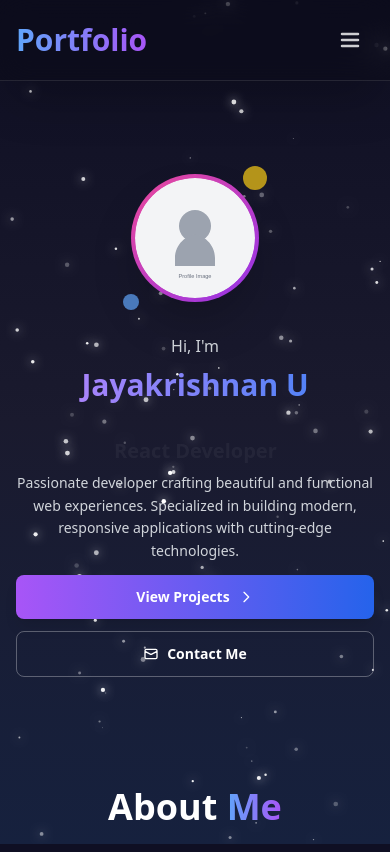
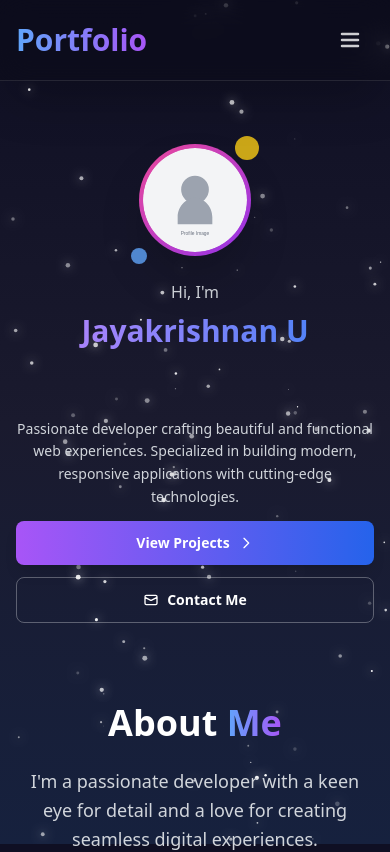
Before and after one commit to jayakrishnan321/portfolio-jk, a React (Create React App) app: page / in a window 390 px wide. Shown: the top 852 px of the page. Built offline with nearby package versions, Linux system fonts and the light colour scheme.

Commit message:
the huge gap is eliminated in desktop view

```diff
--- a/src/components/Hero.js
+++ b/src/components/Hero.js
@@ -5,14 +5,14 @@ const Hero = () => {
   return (
     <section
       id="home"
-      className="min-h-[80vh] sm:min-h-[85vh] md:min-h-screen flex items-center px-4 sm:px-6 md:px-8 py-8 sm:py-12 md:py-0"
+      className="flex items-center px-4 sm:px-6 md:px-8 py-12 sm:py-16 md:py-20 min-h-[70vh] sm:min-h-[80vh] lg:min-h-screen"
     >
       <div className="max-w-7xl mx-auto w-full">
         <div className="grid grid-cols-1 md:grid-cols-2 gap-6 sm:gap-8 md:gap-12 items-center">
           {/* Left Section - Text Content */}
           <div className="text-white space-y-3 sm:space-y-4 md:space-y-6 text-center md:text-left order-2 md:order-1">
             <div className="space-y-2 sm:space-y-3">
-              <p className="text-base sm:text-lg md:text-xl text-gray-300 font-medium pt-2 sm:pt-0">
+              <p className="text-base sm:text-lg md:text-xl text-gray-300 font-medium pt-0">
                 Hi, I'm
               </p>
               <h1 className="text-3xl sm:text-4xl md:text-5xl lg:text-6xl font-bold bg-gradient-to-r from-purple-400 to-blue-500 bg-clip-text text-transparent leading-tight">
@@ -68,7 +68,7 @@ const Hero = () => {
           {/* Right Section - Profile Image */}
           <div className="flex justify-center md:justify-end mt-4 sm:mt-6 md:mt-0 order-1 md:order-2">
             <div className="relative">
-              <div className="w-32 h-32 sm:w-40 sm:h-40 md:w-48 md:h-48 lg:w-80 lg:h-80 rounded-full bg-gradient-to-br from-pink-500 to-purple-600 flex items-center justify-center shadow-2xl p-1">
+              <div className="w-28 h-28 sm:w-36 sm:h-36 md:w-48 md:h-48 lg:w-80 lg:h-80 rounded-full bg-gradient-to-br from-pink-500 to-purple-600 flex items-center justify-center shadow-2xl p-1">
                 <div className="w-full h-full rounded-full overflow-hidden">
                   <img
                     src="/assets/images/profile-placeholder.svg"
@@ -81,7 +81,7 @@ const Hero = () => {
                   />
                   <div className="w-full h-full bg-gray-300 flex items-center justify-center hidden">
                     <svg
-                      className="w-24 h-24 sm:w-28 sm:h-28 md:w-32 md:h-32 text-gray-500"
+                      className="w-20 h-20 sm:w-24 sm:h-24 md:w-32 md:h-32 text-gray-500"
                       fill="currentColor"
                       viewBox="0 0 20 20"
                     >
```
